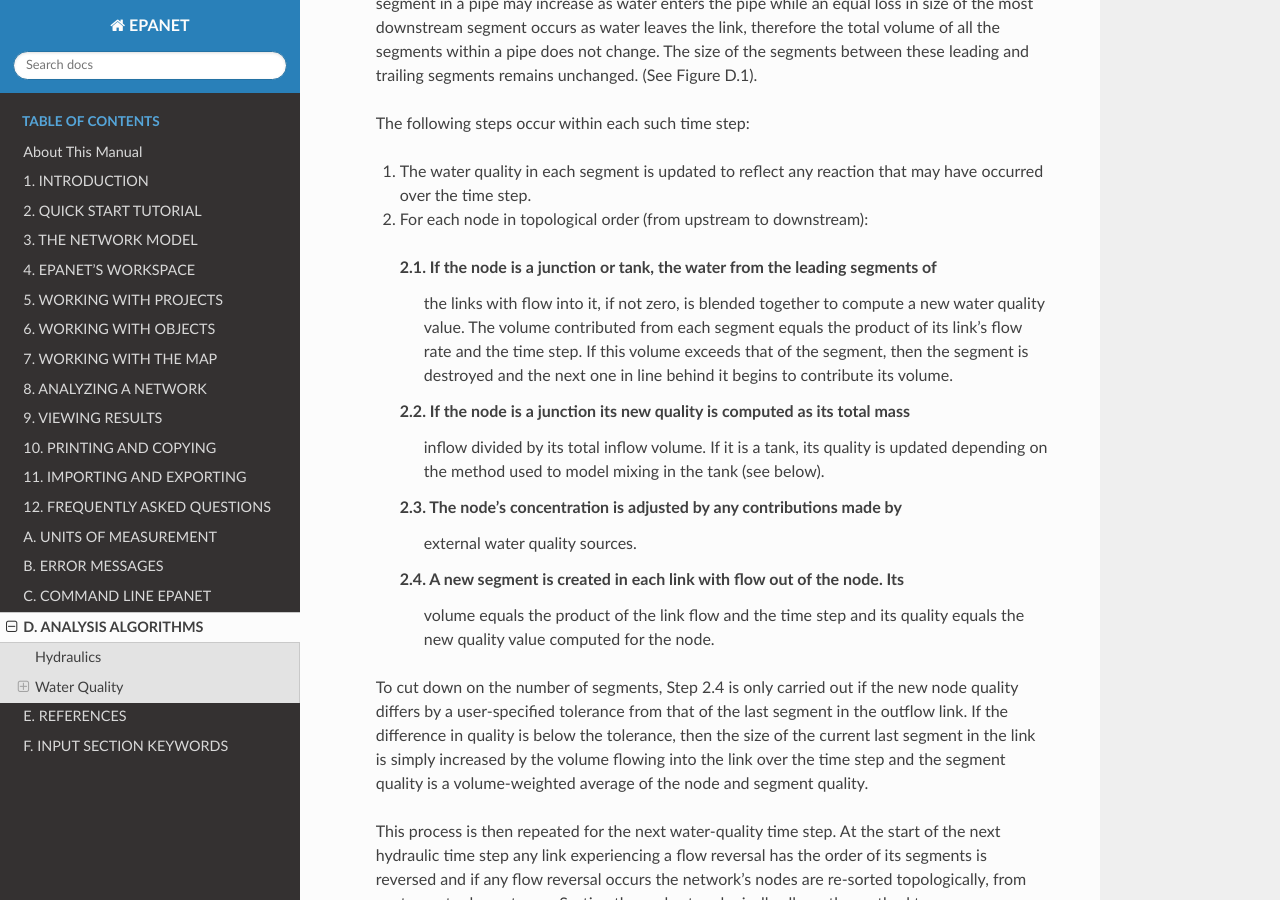
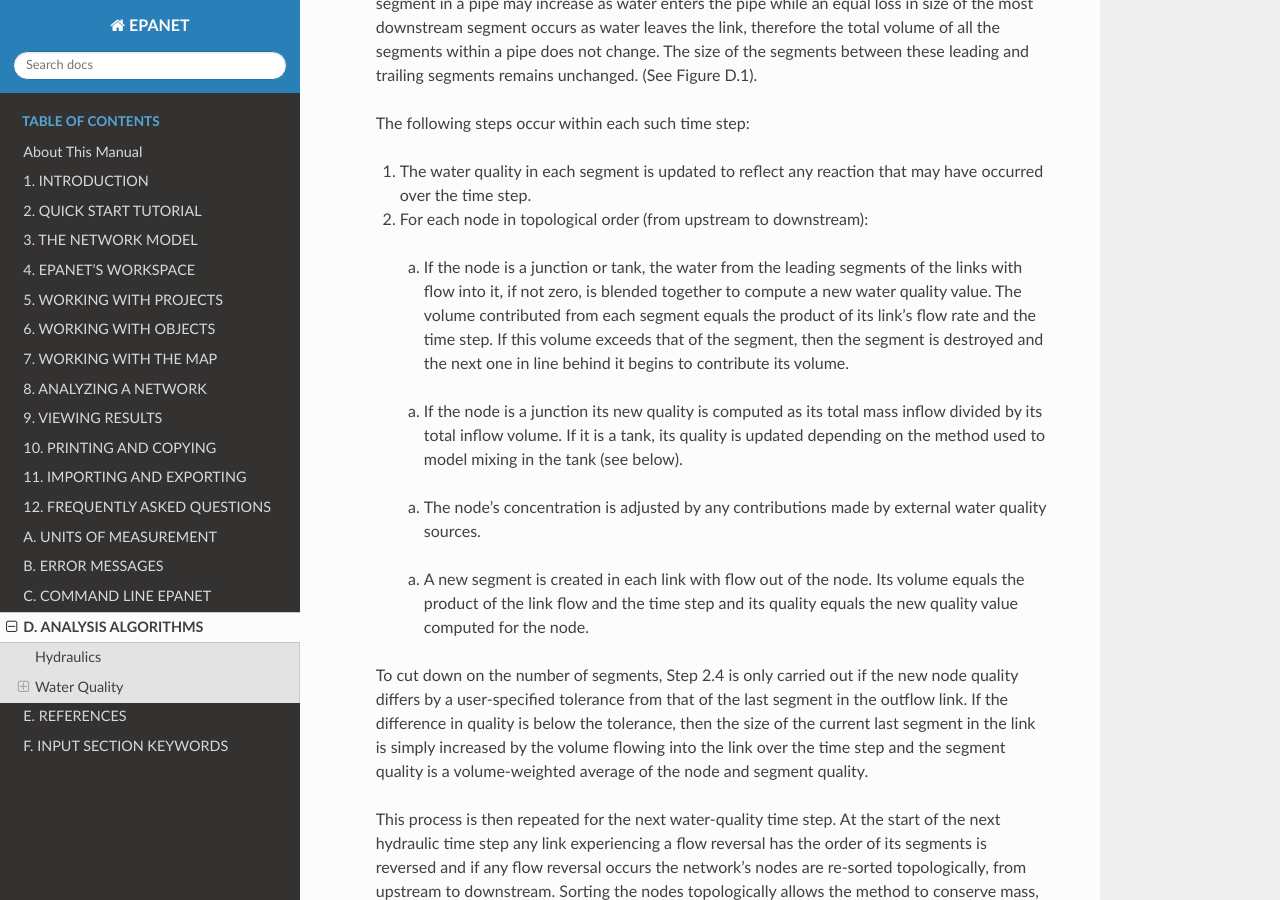
Before and after one commit to USEPA/epanet-manual, a Sphinx documentation site: the page built from docs/D_analysis_algorithms.rst, in a window 1280 px wide and 900 px high, scrolled down 10946 px. Built offline with Sphinx 7.4.7 and the Read the Docs theme 2.0.0, drawn with Linux system fonts in a browser that asks for light colours.

Commit message:
Signed-off-by: fengshang1972 <51705206+fengshang1972@users.noreply.github.com>

```diff
--- a/docs/D_analysis_algorithms.rst
+++ b/docs/D_analysis_algorithms.rst
@@ -611,23 +611,23 @@
 
   2. For each node in topological order (from upstream to downstream):
 
-    2.1. If the node is a junction or tank, the water from the leading segments of
-         the links with flow into it, if not zero, is blended together to compute a new
-         water quality value. The volume contributed from each segment equals the
-         product of its link’s flow rate and the time step. If this volume exceeds
-         that of the segment, then the segment is destroyed and the next one in line
-         behind it begins to contribute its volume.
+    a. If the node is a junction or tank, the water from the leading segments of
+       the links with flow into it, if not zero, is blended together to compute a new
+       water quality value. The volume contributed from each segment equals the
+       product of its link’s flow rate and the time step. If this volume exceeds
+       that of the segment, then the segment is destroyed and the next one in line
+       behind it begins to contribute its volume.
 
-    2.2. If the node is a junction its new quality is computed as its total mass
-         inflow divided by its total inflow volume. If it is a tank, its quality is
-         updated depending on the method used to model mixing in the tank (see below).
+    a. If the node is a junction its new quality is computed as its total mass
+       inflow divided by its total inflow volume. If it is a tank, its quality is
+       updated depending on the method used to model mixing in the tank (see below).
 
-    2.3. The node’s concentration is adjusted by any contributions made by
-         external water quality sources.
+    a. The node’s concentration is adjusted by any contributions made by
+       external water quality sources.
 
-    2.4. A new segment is created in each link with flow out of the node. Its
-         volume equals the product of the link flow and the time step and its quality
-         equals the new quality value computed for the node.
+    a. A new segment is created in each link with flow out of the node. Its
+       volume equals the product of the link flow and the time step and its quality
+       equals the new quality value computed for the node.
 
   To cut down on the number of segments, Step 2.4 is only carried out if the new
   node quality differs by a user-specified tolerance from that of the last
```
